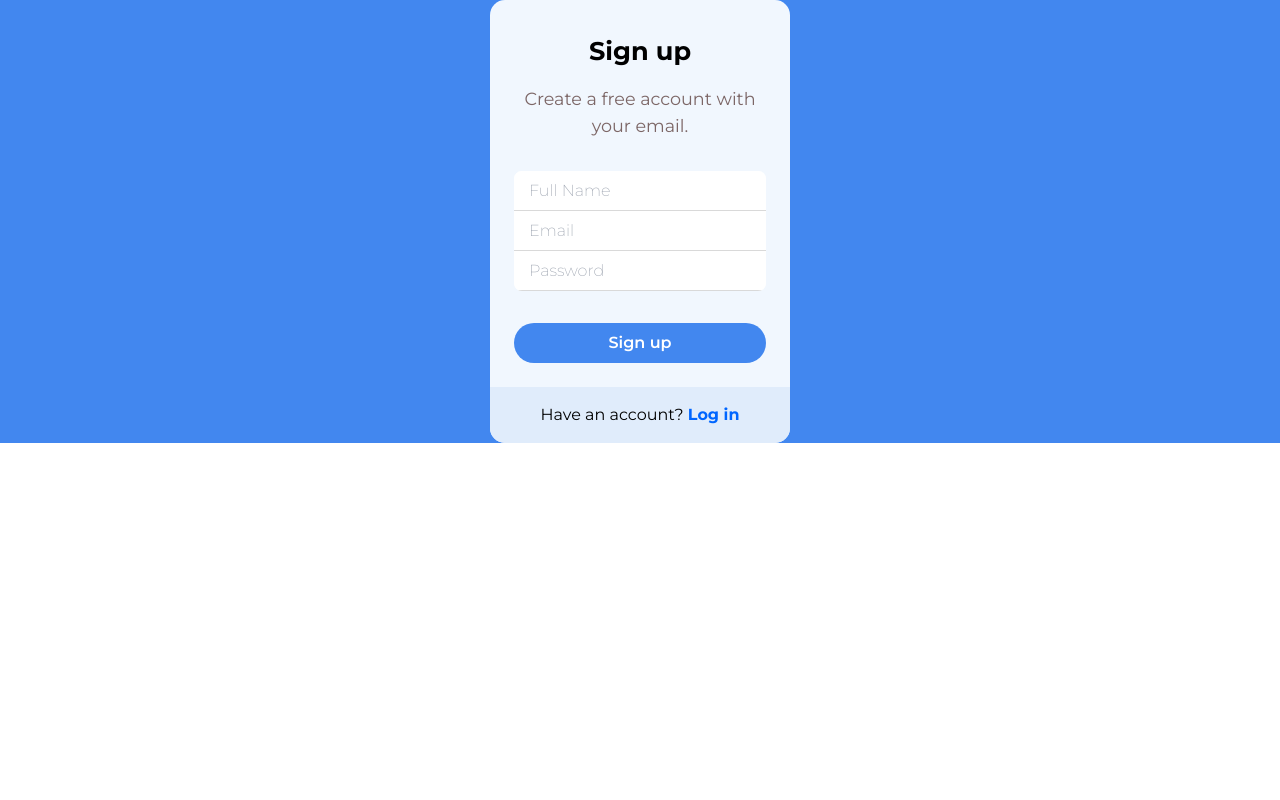
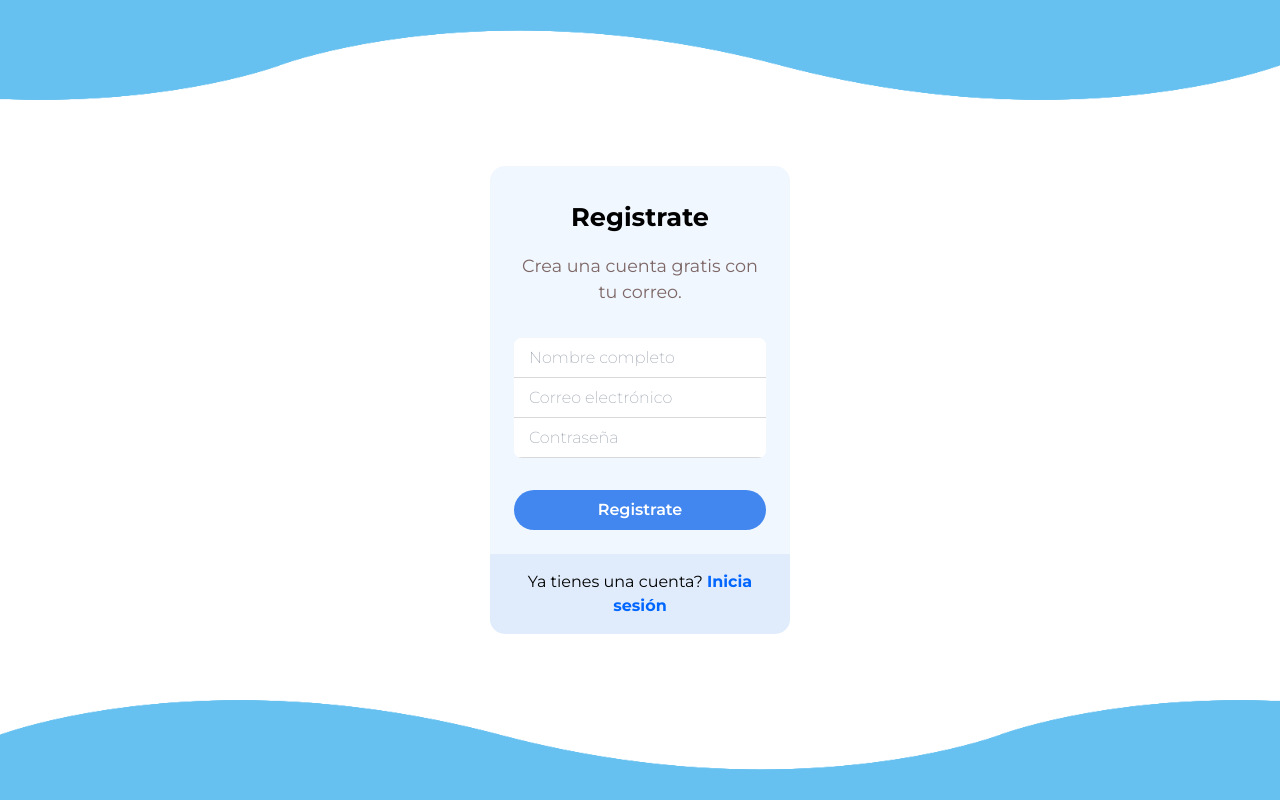
Before and after one commit to alanvviera/DentalSystem, a Next.js app: page / in a window 1280 px wide. Built offline with nearby package versions, Linux system fonts and the light colour scheme.

Commit message:
Added background wave and translate to Spanish

```diff
--- a/app/signup/page.jsx
+++ b/app/signup/page.jsx
@@ -2,24 +2,31 @@ import './style.css'
 
 function SignUp() {
     return (
-        <div className="body bg-primary w-full">
+        <div>
+           <section>
+                <div className='top-wave'></div>
+                <div className='bottom-wave'></div>
+            </section>
+            <div className="body ">
                 <div className="container">
                     <form>
                         <div className="head">
-                        <span>Sign up</span>
-                        <p>Create a free account with your email.</p>
+                            <span>Registrate</span>
+                            <p>Crea una cuenta gratis con tu correo.</p>
                         </div>
                         <div className="inputs">
-                        <input type="text" placeholder="Full Name" />
-                        <input type="email" placeholder="Email" />
-                        <input type="password" placeholder="Password" />
+                            <input type="text" placeholder="Nombre completo" />
+                            <input type="email" placeholder="Correo electrónico" />
+                            <input type="password" placeholder="Contraseña" />
                         </div>
-                    <button>Sign up</button>
+                        <button className='bg-primary'>Registrate</button>
                     </form>
                     <div className="form-footer">
-                    <p>Have an account? <a href="#">Log in</a></p>
+                        <p>Ya tienes una cuenta? <a href="#">Inicia sesión</a></p>
                     </div>
                 </div>
+            </div>
+
         </div>
     );
 }
--- a/app/signup/style.css
+++ b/app/signup/style.css
@@ -1,6 +1,13 @@
 @tailwind base;
 @tailwind components;
 @tailwind utilities;
+
+
+.body{
+  display: flex;
+  justify-content: center;
+  min-height: 100vh;
+}
 
 .container {
   max-width: 300px;
@@ -14,6 +21,7 @@ form {
   display: flex;
   align-items: center;
   flex-direction: column;
+  justify-content: center;
   padding: 32px 24px 24px;
   gap: 16px;
   text-align: center;
@@ -50,7 +58,6 @@ form .inputs input {
   border: none;
   outline: none;
   padding: 8px 15px;
-    /* علشان اقدر اخلي البلاس هولدر من اول الفورم بديله نفس الويدس */
   width: 100%;
   height: 40px;
   border-bottom: 1px solid rgba(128, 128, 128, 0.299);
@@ -93,3 +100,37 @@ form button:hover {
 .form-footer a:hover {
   color: #005ce6;
 }
+
+section{
+  /* position: relative;
+  width: 100%;
+  height: 100vh; */
+  position: absolute;
+  width: 100%;
+  height: 100vh;
+  overflow: hidden;
+  z-index: -1;
+}
+
+section .top-wave{
+  position: absolute;
+  top:  0;
+  left: 0;
+  width: 100%;
+  height: 100px;
+  background: url("/wave.png");
+  background-size: 1000px 100px;
+  filter: invert(40%) sepia(91%) saturate(465%) hue-rotate(176deg) brightness(107%) contrast(88%);
+  transform: rotate(0.5turn);
+}
+
+section .bottom-wave{
+  position: absolute;
+  bottom: 0;
+  left: 0;
+  width: 100%;
+  height: 100px;
+  background: url("/wave.png");
+  background-size: 1000px 100px;
+  filter: invert(40%) sepia(91%) saturate(465%) hue-rotate(176deg) brightness(107%) contrast(88%);
+}
```
Also changed, not shown: public/wave.png (added). Lines whose indentation alone changed are shown as unchanged.
